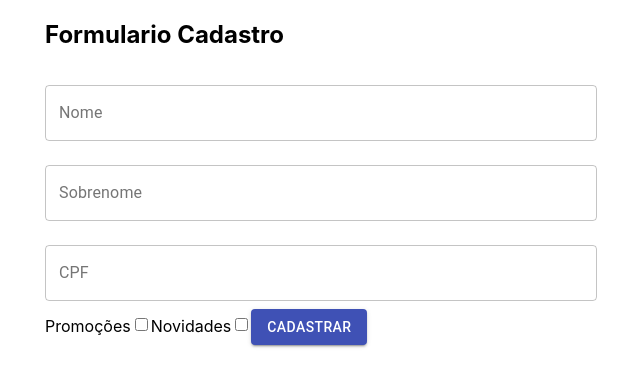
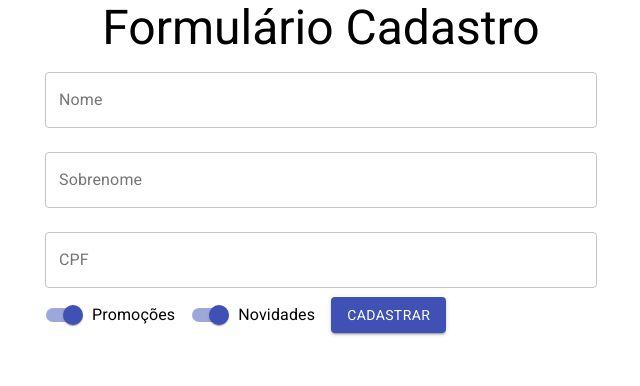
Before and after one commit to higornobrega/Projeto-Formulario, a React (Create React App) app: page / in a window 1280 px wide. Shown: the top 386 px of the page, without its empty margins (319-959 px from the left). Built offline with nearby package versions, Linux system fonts and the light colour scheme.

Commit message:
Tipografia e Switch

```diff
--- a/package.json
+++ b/package.json
@@ -7,6 +7,7 @@
     "@testing-library/jest-dom": "^5.11.5",
     "@testing-library/react": "^11.1.1",
     "@testing-library/user-event": "^12.2.0",
+    "fontsource-roboto": "^3.0.3",
     "react": "^17.0.1",
     "react-dom": "^17.0.1",
     "react-scripts": "4.0.0",
--- a/src/App.js
+++ b/src/App.js
@@ -1,13 +1,17 @@
-import React, { Component, Fragment } from "react";
+import React, { Component } from "react";
 import './App.css';
 import FormularioCadastro from "./components/FormularioCadastro/FormularioCadastro";
 
-import {Container} from '@material-ui/core';
+import {Container, Typography} from '@material-ui/core';
+
+import 'fontsource-roboto';
+
 class App extends Component {
   render() {
     return (
       <Container component="article" maxWidth="sm">
-        <h1>Formulario Cadastro</h1>
+        <Typography variant="h3" component="h1" align="center"> Formulário Cadastro </Typography>
+
         <FormularioCadastro />
 
       </Container>
--- a/src/components/FormularioCadastro/FormularioCadastro.jsx
+++ b/src/components/FormularioCadastro/FormularioCadastro.jsx
@@ -1,18 +1,40 @@
 import React from 'react';
-import Button from '@material-ui/core/Button';
-import TextField from '@material-ui/core/TextField'
+import { TextField, Button, FormControlLabel, Switch } from '@material-ui/core';
 
 function FormularioCadastro() {
     return (
         <form action="">
-            <TextField id="nome" label="Nome" variant="outlined" fullWidth margin="normal" />
-            <TextField id="sobrenome" label="Sobrenome" variant="outlined" fullWidth margin="normal" />
-            <TextField id="cpf" label="CPF" variant="outlined" fullWidth margin="normal" />
+            <TextField
+                id="nome"
+                label="Nome"
+                variant="outlined"
+                fullWidth margin="normal"
+            />
 
-            <label>Promoções</label>
-            <input type="checkbox"/>
-            <label>Novidades</label>
-            <input type="checkbox"/>
+            <TextField
+                id="sobrenome"
+                label="Sobrenome"
+                variant="outlined"
+                fullWidth margin="normal"
+            />
+
+            <TextField
+                id="cpf"
+                label="CPF"
+                variant="outlined"
+                fullWidth margin="normal"
+            />
+
+            <FormControlLabel
+                control={<Switch defaultChecked color="primary" />}
+                label="Promoções"
+            />
+
+            <FormControlLabel
+                control={<Switch defaultChecked color="primary" />}
+                label="Novidades"
+            />
+
             <Button variant="contained" color="primary" type="submit"> Cadastrar</Button>
         </form>
     );
```
Also changed, not shown: 1 other file (tests, documents, lock files or other folders).
